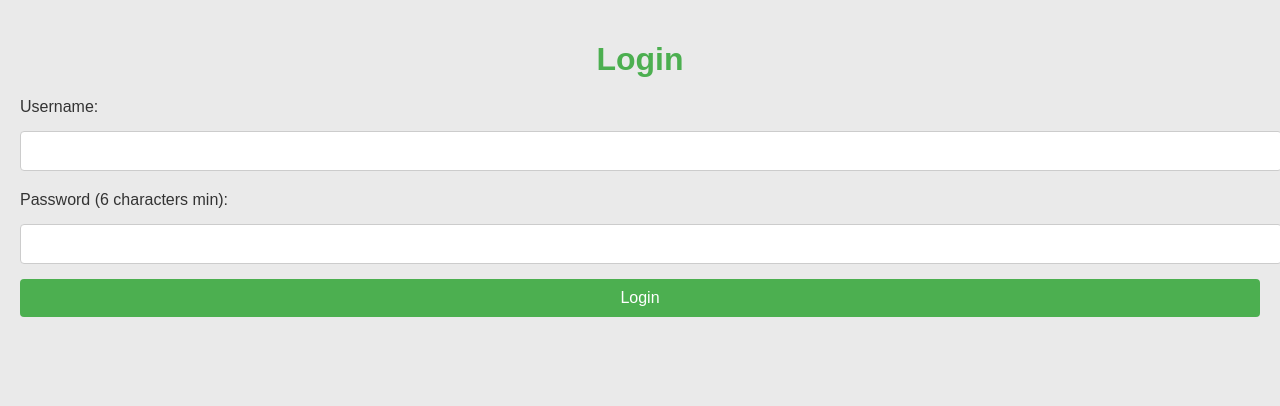
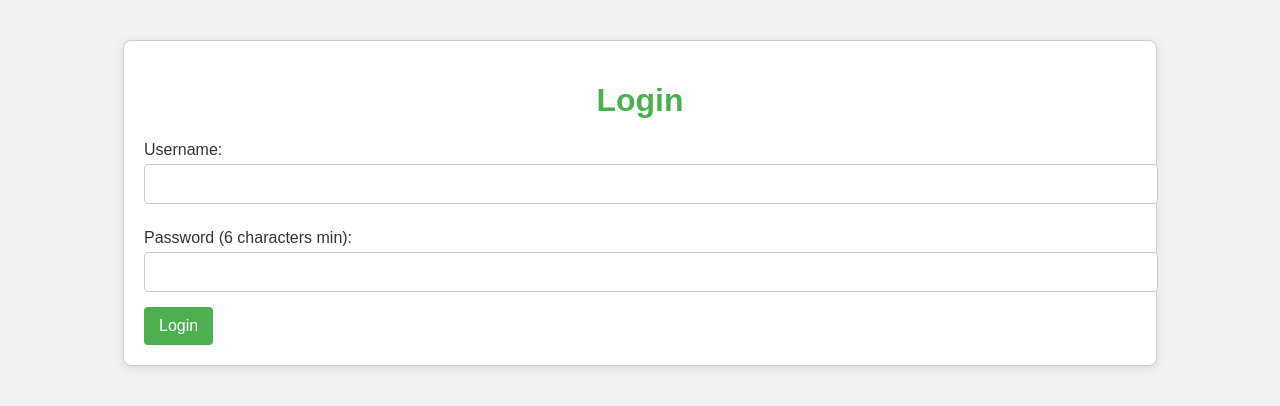
Before and after one commit to PratikshaCoder-16/my-quiz-game, a plain HTML site: page index.html in a window 1280 px wide. Drawn offline with Linux system fonts and the light colour scheme.

Commit message:
style.css

```diff
--- a/style.css
+++ b/style.css
@@ -2,90 +2,68 @@
 
 
 body {
-    font-family: 'Arial', sans-serif;
-    background-color: #eaeaea;
+    font-family: Arial, sans-serif;
+    background-color: #f2f2f2;
     color: #333;
     margin: 0;
     padding: 20px;
 }
 
-#container {
-    max-width: 800px;
-    margin: auto;
-    background: white;
-    border-radius: 8px;
-    box-shadow: 0 4px 20px rgba(0, 0, 0, 0.1);
-    padding: 20px;
+h1, h2 {
+    text-align: center;
+    color: #4CAF50;
 }
 
-h1 {
-    text-align: center;
-    color: #4CAF50; /* Green color for the title */
-    margin-bottom: 20px;
+#login-section, #game-info, #quiz-section, #result-section {
+    background-color: #fff;
+    border: 1px solid #ccc;
+    border-radius: 8px;
+    padding: 20px;
+    margin: 20px auto;
+    width: 80%;
+    box-shadow: 0 2px 10px rgba(0, 0, 0, 0.1);
 }
 
-input[type="text"],
-input[type="password"],
-select {
+label {
+    display: block;
+    margin: 10px 0 5px;
+}
+
+input[type="text"], input[type="password"] {
     width: 100%;
     padding: 10px;
-    margin: 10px 0;
+    margin-bottom: 15px;
     border: 1px solid #ccc;
     border-radius: 4px;
     font-size: 16px;
 }
 
 button {
-    background-color: #4CAF50; /* Green background for buttons */
-    color: white; /* White text color */
-    border: none; /* No border */
-    border-radius: 4px; /* Rounded corners */
-    padding: 10px 15px; /* Padding for buttons */
-    font-size: 16px; /* Font size for button text */
-    cursor: pointer; /* Pointer cursor on hover */
-    transition: background-color 0.3s; /* Smooth background color transition */
-    margin: 5px 0; /* Margin between buttons */
-    width: 100%;
+    background-color: #4CAF50;
+    color: white;
+    border: none;
+    border-radius: 4px;
+    padding: 10px 15px;
+    font-size: 16px;
+    cursor: pointer;
+    transition: background-color 0.3s;
 }
 
 button:hover {
-    background-color: #45a049; /* Darker green on hover */
+    background-color: #45a049;
 }
 
-.constraints {
-    color: #FF5733; /* Red color for constraints */
-    font-size: 14px;
-    text-align: center;
+#questions label, #questions input {
+    display: block;
+    margin: 10px 0;
 }
 
-#questions {
-    background-color: #fff; /* White background for the question container */
-    border: 1px solid #ccc; /* Light gray border */
-    border-radius: 8px; /* Rounded corners */
-    padding: 20px;
-    margin: 20px auto;
-    box-shadow: 0 2px 10px rgba(0, 0, 0, 0.1); /* Subtle shadow */
+#results {
+    text-align: center;
+    margin: 20px 0;
 }
 
-label {
-    display: block; /* Each question label on a new line */
-    margin: 10px 0 5px; /* Space around labels */
+#login-error {
+    color: red;
+    margin-bottom: 10px;
 }
-
-#result {
-    margin-top: 20px; /* Space above the result */
-    font-size: 18px; /* Font size for result text */
-    text-align: center; /* Centered text */
-}
-
-#previous-score {
-    margin-top: 20px;
-    font-size: 16px;
-    text-align: center;
-    color: #555;
-}
-
-#game-info {
-    margin-top: 20px;
-    text-align: center;
-}
```
